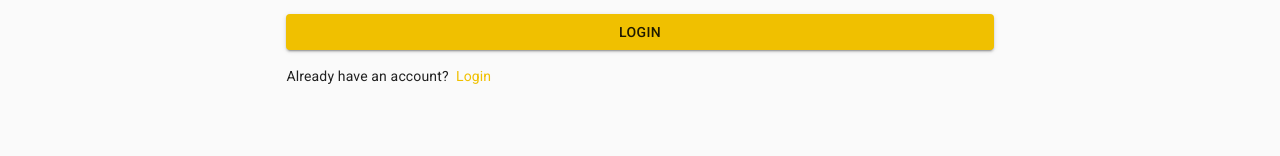
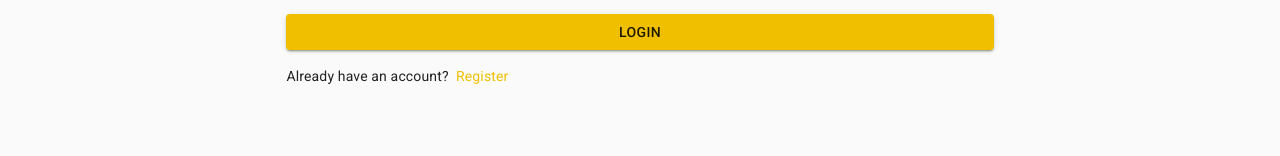
Before and after one commit to lucasBmm/Next-Ecommerce, a Next.js app: page /register in a window 1280 px wide. Shown: the part 416-572 px from the top of the page. Built offline with nearby package versions, Linux system fonts and the light colour scheme.

Commit message:
register fix

```diff
--- a/pages/login.js
+++ b/pages/login.js
@@ -126,10 +126,7 @@ export default function Login() {
           </ListItem>
           <ListItem>
             Dont have an account? &nbsp;
-            <NextLink
-              href={`/register?redirect=${redirect || '/login'}`}
-              passHref
-            >
+            <NextLink href={`/register?redirect=${redirect || '/'}`} passHref>
               <Link>Register</Link>
             </NextLink>
           </ListItem>
--- a/pages/register.js
+++ b/pages/register.js
@@ -190,7 +190,7 @@ export default function Register() {
           <ListItem>
             Already have an account? &nbsp;
             <NextLink href={`/login?redirect=${redirect || '/login'}`} passHref>
-              <Link>Login</Link>
+              <Link>Register</Link>
             </NextLink>
           </ListItem>
         </List>
```
